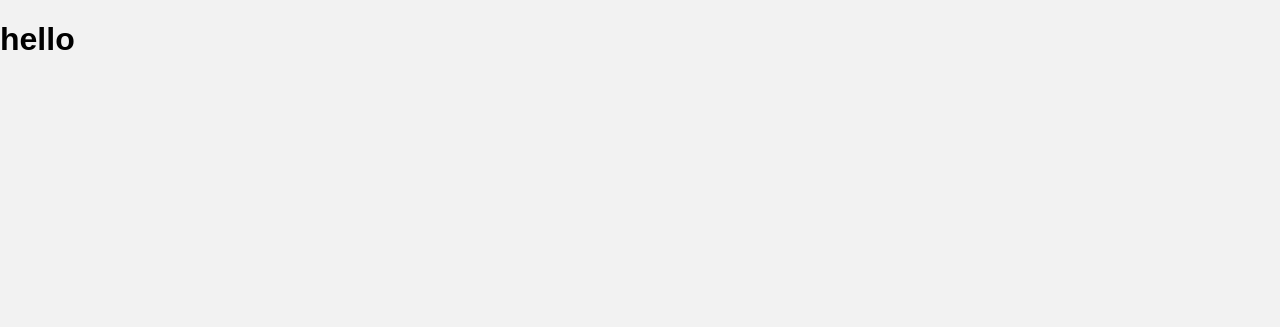
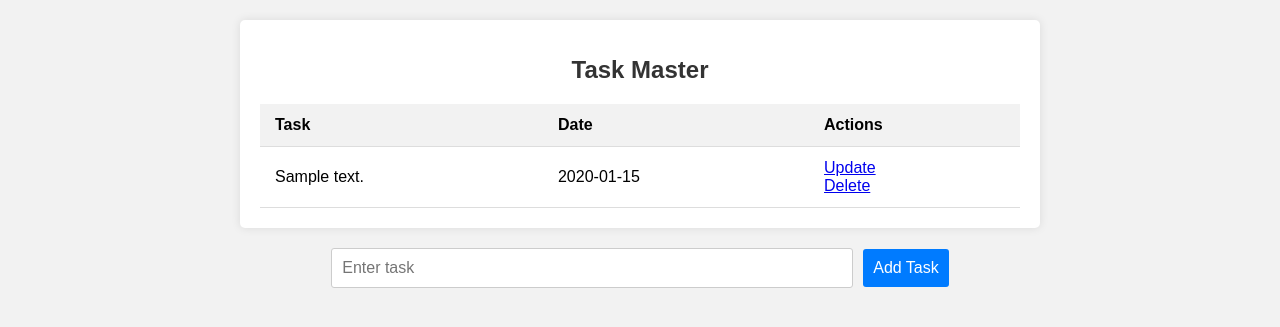
Before and after one commit to Ayotomiwa7/simple-todo-list, a Flask app: page / in a window 1280 px wide. Before the commit the part shown is almost empty. Shown: the top 327 px of the page. Run offline with Flask 3, Linux system fonts and the light colour scheme; tables that the repository leaves empty hold one stand-in row (values such as "Sample post").

Commit message:
several updates

```diff
--- a/app.py
+++ b/app.py
@@ -1,4 +1,4 @@
-from flask import Flask, render_template, url_for, request
+from flask import Flask, render_template, request, redirect
 from flask_sqlalchemy import SQLAlchemy
 from datetime import datetime
 
@@ -17,9 +17,54 @@ class Todo(db.Model):
         return '<Task %r>' % self.id
 
 
-@app.route('/')
-def home():
-    return render_template('index.html')
+@app.route('/', methods=['POST', 'GET'])
+def index():
+    if request.method == 'POST':
+        task_content = request.form['content']
+        new_task = Todo(content=task_content)
+
+        try:
+            db.session.add(new_task)
+            db.session.commit()
+            return redirect('/')
+
+        except:
+            return "There was an issue adding your task"
+
+    else:
+        tasks = Todo.query.order_by(Todo.date_created).all()
+        return render_template('index.html', tasks=tasks)
+
+
+@app.route('/delete/<int:id>')
+def delete(id):
+    task_to_delete = Todo.query.get_or_404(id)
+
+    try:
+        db.session.delete(task_to_delete)
+        db.session.commit()
+        return redirect('/')
+
+    except:
+        return f"There was a problem deleting your task"
+
+
+@app.route('/update/<int:id>', methods=['POST', 'GET'])
+def update(id):
+    task = Todo.query.get_or_404(id)
+
+    if request.method == 'POST':
+        task.content = request.form['update_content']
+
+        try:
+            db.session.commit()
+            return redirect('/')
+
+        except:
+            "There was an issue updating your task"
+
+    else:
+        return render_template('update.html', task=task)
 
 
 # with app.app_context():
--- a/static/css/main.css
+++ b/static/css/main.css
@@ -1,10 +1,86 @@
+/* Reset default browser styles */
 html, body, ul, li, div, button {
     margin: 0;
     padding: 0;
     box-sizing: border-box;
 }
 
+/* Body styles */
 body {
     font-family: Arial, sans-serif;
     background-color: #f2f2f2;
 }
+
+/* Container styles */
+.container {
+    max-width: 800px; /* Adjusted max-width */
+    margin: 20px auto;
+    padding: 20px;
+    background-color: #fff;
+    border-radius: 5px;
+    box-shadow: 0 0 10px rgba(0, 0, 0, 0.1);
+}
+
+/* Header styles */
+.header {
+    text-align: center;
+    margin-bottom: 20px;
+}
+
+.header h1 {
+    font-size: 24px;
+    color: #333;
+}
+
+/* Table styles */
+.table-container {
+    margin-top: 20px;
+    overflow-x: auto;
+}
+
+.table {
+    width: 100%;
+    border-collapse: collapse;
+}
+
+.table th,
+.table td {
+    padding: 12px 15px;
+    text-align: left;
+    border-bottom: 1px solid #ddd;
+}
+
+.table th {
+    background-color: #f2f2f2;
+}
+
+.table tr:hover {
+    background-color: #f5f5f5;
+}
+
+/* Form styles */
+.form {
+    margin-top: 20px;
+    display: flex;
+    align-items: center;
+    justify-content: center; /* Center horizontally */
+}
+
+.form input[type="text"] {
+    padding: 10px;
+    border: 1px solid #ccc;
+    border-radius: 3px;
+    font-size: 16px;
+    margin-right: 10px;
+    width: 500px; /* Adjusted width */
+}
+
+.form input[type="submit"] {
+    padding: 10px;
+    background-color: #007bff;
+    color: #fff;
+    border: none;
+    border-radius: 3px;
+    cursor: pointer;
+    font-size: 16px;
+}
--- a/templates/index.html
+++ b/templates/index.html
@@ -1,15 +1,40 @@
 {% extends 'base.html' %}
 
-
 {% block head %}
-
-
-
+<title>Task Manager</title>
 {% endblock%}
 
+{% block body %}
+<div class="container">
+    <div class="header">
+        <h1> Task Master </h1>
+    </div>
 
-{% block body %}
+    <div class="table-container"></div>
+        <table class="table">
+            <tr>
+                <th>Task</th>
+                <th>Date</th>
+                <th>Actions</th>
+            </tr>
+            {% for task in tasks %}
+                <tr>
+                    <td> {{task.content}} </td>
+                    <td> {{task.date_created.date()}} </td>
+                    <td>
+                        <a href="/update/{{task.id}}"> Update </a>
+                        <br>
+                        <a href="/delete/{{task.id}}"> Delete </a>
+                    </td>
+                </tr>
+            {% endfor %}
+        </table>
+    </div>
 
-    <h1> hello </h1>
+    <form class="form" action="/" method="POST">
+        <input type="text" name="content" placeholder="Enter task" required id="content">
+        <input type="submit" value="Add Task">
+    </form>
 
+</div>
 {% endblock%}
```
Also changed, not shown: templates/update.html (added, +20 -0 lines), 1 other file.
